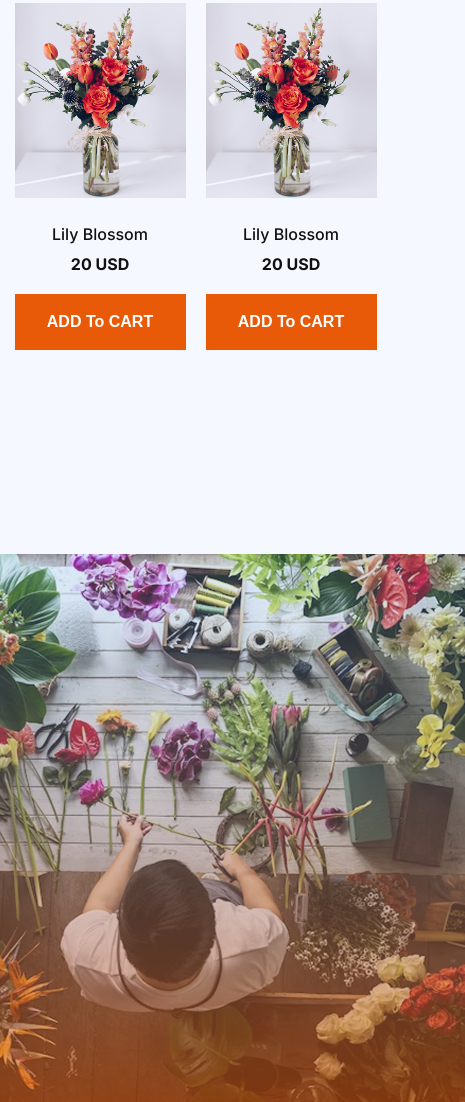
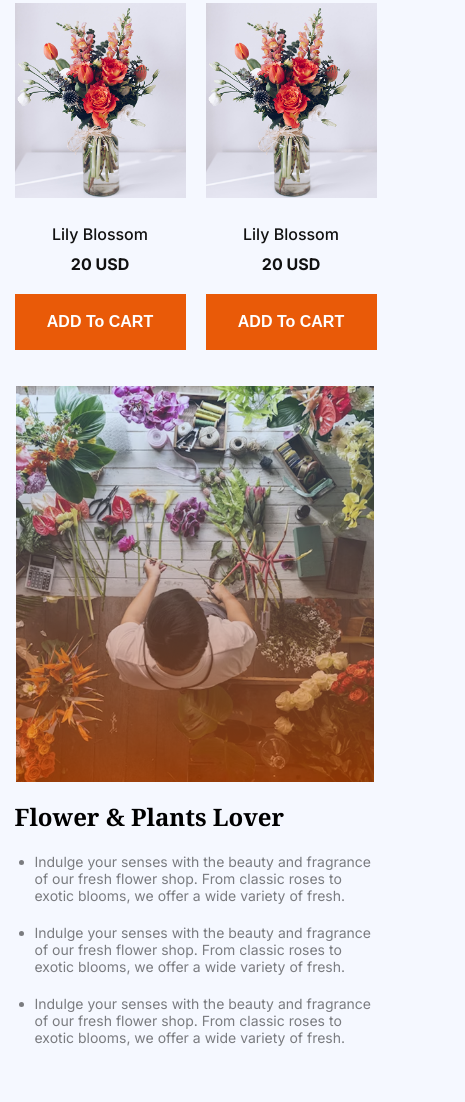
Before and after one commit to jagrata-dev/task-assignment-2, a plain HTML site: page index.html in a window 390 px wide. Shown: the part 2010-3112 px from the top of the page, 465 px wide, since content can reach past the window. After the commit the page ends 3056 px from the top, so only its background shows below. Drawn offline with Linux system fonts and the light colour scheme.

Commit message:
responsiveness refurbished

```diff
--- a/styles/style.css
+++ b/styles/style.css
@@ -249,6 +249,7 @@ main{
         margin: auto;
         margin-top: 13px;
     }
+
     .nav-logo{
         width: 63px;
         height: 38px;
@@ -290,6 +291,7 @@ main{
         max-width: 361px;
         margin: auto;
     }
+
     .cart-section{
         grid-template-columns: repeat(2,1fr);
         column-gap: 20px;
@@ -337,6 +339,26 @@ main{
 
    .flower-section{
     flex-direction: column;
+    margin-top: 0;
+   }
+
+   .flower-left-img{
+    width: 358px;
+    height: 396px;
+    margin-top: 42px;
+    margin-bottom: 18px;
+   }
+
+   .flower-heading{
+    font-size: 24px;
+   }
+
+   .flower-list{
+     font-size: 14px;
+   }
+
+   .flower-list li{
+    margin-left: 20px;
    }
 
 }
```
